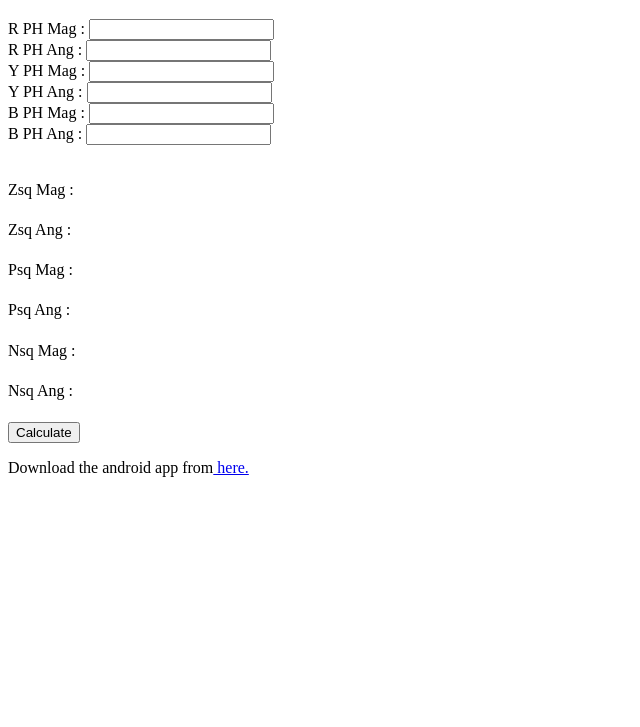
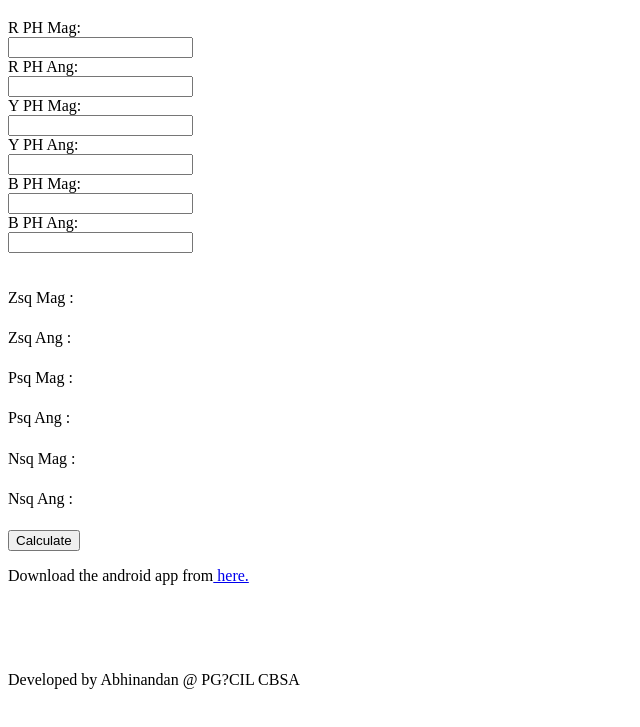
Before and after one commit to abhinandan634/seqcompcalc, a plain HTML site: page index.html in a window 1280 px wide. Shown: the part 61-788 px from the top of the page, without its empty margins (0-640 px from the left). Drawn offline with Linux system fonts and the light colour scheme.

Commit message:
Update index.html

```diff
--- a/index.html
+++ b/index.html
@@ -96,12 +96,12 @@ document.getElementById("nsqa").innerHTML=q2;
 </head>
 <body>
 <h1>Sequence component calculator</h1>
-R PH Mag : <input id="txtr1"/><br/>
-R PH Ang  : <input id="txtr2"/><br/>
-Y PH Mag : <input id="txty1"/><br/>
-Y PH Ang  : <input id="txty2"/><br/>
-B PH Mag : <input id="txtb1"/><br/>
-B PH Ang  : <input id="txtb2"/><br/><br/><br/>
+R PH Mag:<br/><input id="txtr1"/><br/>
+R PH Ang:<br/><input id="txtr2"/><br/>
+Y PH Mag:<br/><input id="txty1"/><br/>
+Y PH Ang:<br/><input id="txty2"/><br/>
+B PH Mag:<br/><input id="txtb1"/><br/>
+B PH Ang:<br/><input id="txtb2"/><br/><br/><br/>
 Zsq Mag  : <h5 id="zsqm"></h5>
 Zsq Ang  : <h5 id="zsqa"></h5>
 Psq Mag  : <h5 id="psqm"></h5>
@@ -109,6 +109,7 @@ Psq Ang  : <h5 id="psqa"></h5>
 Nsq Mag  : <h5 id="nsqm"></h5>
 Nsq Ang  : <h5 id="nsqa"></h5>
 <button onclick="fun()">Calculate</button></br>
-<p>Download the android app from<a href="https://drive.google.com/file/d/1QWgM8Y5gIpmkepCNAHioLuM_UELhsruE/view?usp=drive_link"> here.</a></p>
+<p>Download the android app from<a href="https://drive.google.com/file/d/1QWgM8Y5gIpmkepCNAHioLuM_UELhsruE/view?usp=drive_link"> here.</a></p><br/><br/><br/>
+ <p>Developed by Abhinandan @ PG?CIL CBSA</p>
 </body>
 </html>
```
